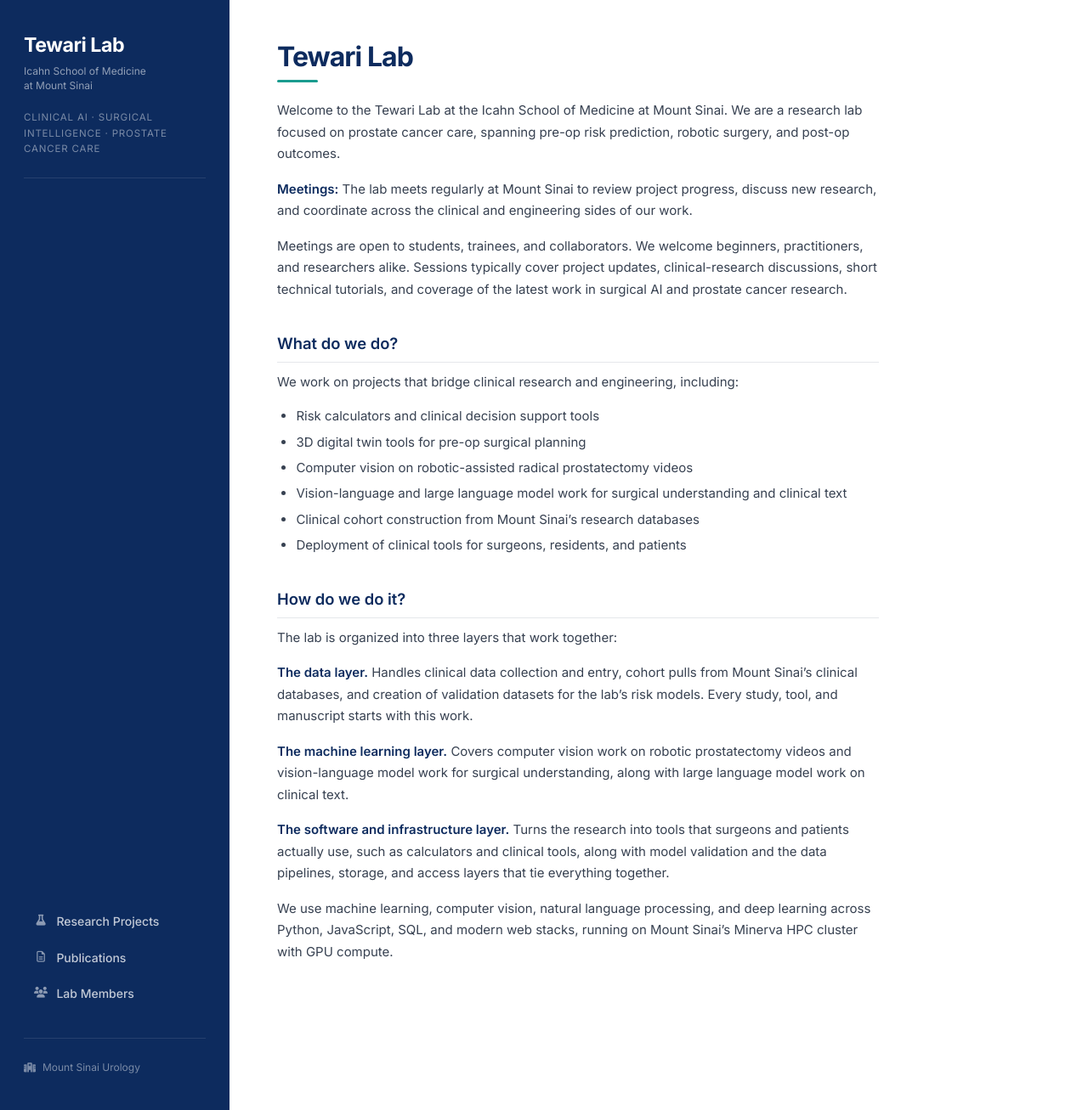
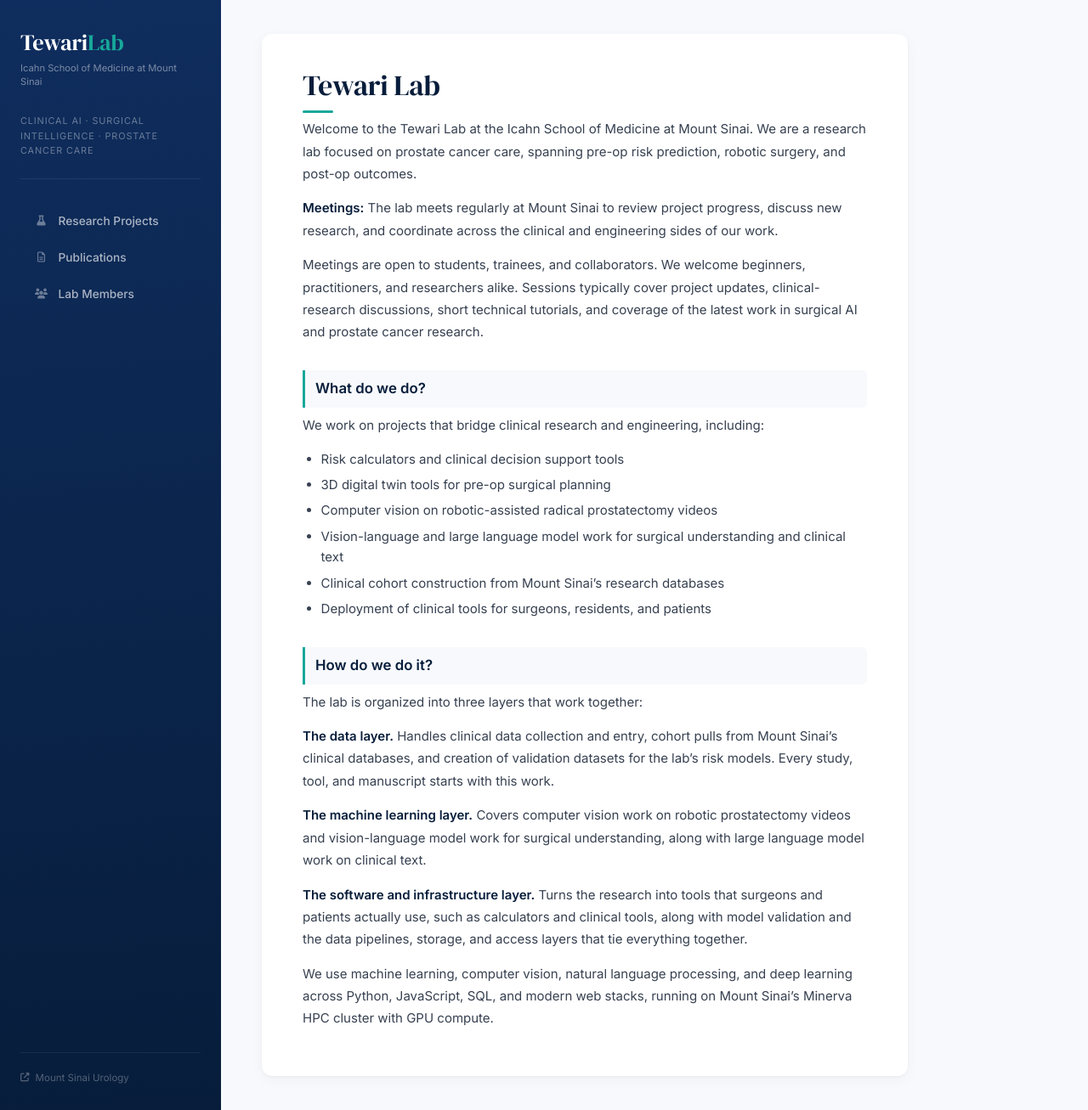
Before and after one commit to Urology-AI/urology-ai.github.io, a Jekyll site: the page built from index.md, in a window 1280 px wide and 1307 px high. Shown: the whole window at 85% size. Built offline with Jekyll 4.4.1, drawn with Linux system fonts in a browser that asks for light colours; our own code applies the rules of GitHub Pages for plain Markdown files.

Commit message:
Redesign: unique layout, DM Serif brand, teal accents, card content area

```diff
--- a/_layouts/default.html
+++ b/_layouts/default.html
@@ -7,35 +7,51 @@
     {% seo %}
     <link rel="preconnect" href="https://fonts.googleapis.com">
     <link rel="preconnect" href="https://fonts.gstatic.com" crossorigin>
-    <link href="https://fonts.googleapis.com/css2?family=Inter:wght@300;400;500;600;700&display=swap" rel="stylesheet">
+    <link href="https://fonts.googleapis.com/css2?family=Inter:wght@300;400;500;600;700&family=DM+Serif+Display&display=swap" rel="stylesheet">
     <link rel="stylesheet" href="https://cdnjs.cloudflare.com/ajax/libs/font-awesome/6.5.0/css/all.min.css">
     <link rel="stylesheet" href="{{ "/assets/css/style.css" | relative_url }}">
   </head>
   <body>
-    <div class="wrapper">
-      <header>
-        <div class="header-top">
-          <a class="site-title" href="{{ "/" | relative_url }}">{{ site.title }}</a>
-          <p class="site-tagline">Icahn School of Medicine<br>at Mount Sinai</p>
-          <p class="site-description">{{ site.description }}</p>
+    <div class="page-frame">
+
+      <aside class="sidebar">
+        <div class="sidebar-brand">
+          <a class="brand-name" href="{{ "/" | relative_url }}">Tewari<span>Lab</span></a>
+          <p class="brand-institution">Icahn School of Medicine at Mount Sinai</p>
         </div>
 
-        <nav>
-          <a href="{{ "/projects" | relative_url }}"><i class="fas fa-flask"></i> Research Projects</a>
-          <a href="{{ "/publications" | relative_url }}"><i class="far fa-file-alt"></i> Publications</a>
-          <a href="{{ "/people" | relative_url }}"><i class="fas fa-users"></i> Lab Members</a>
+        <div class="sidebar-description">
+          Clinical AI &middot; Surgical Intelligence &middot; Prostate Cancer Care
+        </div>
+
+        <nav class="sidebar-nav">
+          <a href="{{ "/projects" | relative_url }}">
+            <span class="nav-icon"><i class="fas fa-flask"></i></span>
+            Research Projects
+          </a>
+          <a href="{{ "/publications" | relative_url }}">
+            <span class="nav-icon"><i class="far fa-file-alt"></i></span>
+            Publications
+          </a>
+          <a href="{{ "/people" | relative_url }}">
+            <span class="nav-icon"><i class="fas fa-users"></i></span>
+            Lab Members
+          </a>
         </nav>
 
-        <div class="header-footer">
-          <a href="https://icahn.mssm.edu/research/urology" class="affiliation-link" target="_blank">
-            <i class="fas fa-hospital"></i> Mount Sinai Urology
+        <div class="sidebar-footer">
+          <a href="https://icahn.mssm.edu/research/urology" target="_blank" rel="noopener">
+            <i class="fas fa-external-link-alt"></i> Mount Sinai Urology
           </a>
         </div>
-      </header>
+      </aside>
 
-      <section>
-        {{ content }}
-      </section>
+      <main class="content">
+        <div class="content-inner">
+          {{ content }}
+        </div>
+      </main>
+
     </div>
   </body>
 </html>
--- a/assets/css/style.scss
+++ b/assets/css/style.scss
@@ -1,206 +1,231 @@
 ---
 ---
 
+/* ── Variables ───────────────────────────────────────── */
 :root {
-  --navy:   #0d2b5e;
-  --teal:   #1a9c8f;
-  --teal-light: #e8f7f5;
-  --text:   #1c1c2e;
-  --muted:  #6b7280;
-  --border: #e5e7eb;
-  --bg:     #ffffff;
-  --sidebar-width: 270px;
+  --navy:       #071d3b;
+  --navy-mid:   #0f2d5e;
+  --teal:       #18a89a;
+  --teal-dim:   rgba(24,168,154,0.15);
+  --text:       #1f2937;
+  --muted:      #6b7280;
+  --border:     #e5e7eb;
+  --bg-page:    #f7f9fc;
+  --bg-content: #ffffff;
+  --sidebar-w:  260px;
 }
 
 *, *::before, *::after { box-sizing: border-box; margin: 0; padding: 0; }
 
 body {
-  font-family: 'Inter', -apple-system, BlinkMacSystemFont, 'Segoe UI', sans-serif;
+  font-family: 'Inter', -apple-system, BlinkMacSystemFont, sans-serif;
+  background: var(--bg-page);
   color: var(--text);
-  background: var(--bg);
   line-height: 1.65;
   font-size: 15px;
 }
 
-/* ── Layout ──────────────────────────────────────────── */
-.wrapper {
+/* ── Page frame ──────────────────────────────────────── */
+.page-frame {
   display: flex;
   min-height: 100vh;
 }
 
 /* ── Sidebar ─────────────────────────────────────────── */
-header {
-  width: var(--sidebar-width);
+.sidebar {
+  width: var(--sidebar-w);
   flex-shrink: 0;
-  background: var(--navy);
-  color: #fff;
-  padding: 2.5rem 1.75rem;
+  background: linear-gradient(175deg, var(--navy-mid) 0%, var(--navy) 100%);
   display: flex;
   flex-direction: column;
+  padding: 2.25rem 1.5rem 1.75rem;
   position: sticky;
   top: 0;
   height: 100vh;
   overflow-y: auto;
 }
 
-.header-top { flex: 1; }
+/* Brand block */
+.sidebar-brand { margin-bottom: 0.6rem; }
 
-.site-title {
+.brand-name {
   display: block;
+  text-decoration: none;
+  font-family: 'DM Serif Display', Georgia, serif;
+  font-size: 1.65rem;
   color: #fff;
-  text-decoration: none;
-  font-size: 1.45rem;
-  font-weight: 700;
-  letter-spacing: -0.02em;
-  line-height: 1.2;
-  margin-bottom: 0.5rem;
+  letter-spacing: -0.01em;
+  line-height: 1.1;
 }
 
-.site-tagline {
-  font-size: 0.75rem;
-  color: rgba(255,255,255,0.55);
-  line-height: 1.4;
-  margin-bottom: 1.25rem;
+.brand-name span {
+  color: var(--teal);
+}
+
+.brand-institution {
+  font-size: 0.7rem;
+  color: rgba(255,255,255,0.45);
+  line-height: 1.45;
+  margin-top: 0.45rem;
   font-weight: 400;
 }
 
-.site-description {
-  font-size: 0.72rem;
-  color: rgba(255,255,255,0.45);
+/* Description pill */
+.sidebar-description {
+  font-size: 0.68rem;
+  color: rgba(255,255,255,0.38);
   text-transform: uppercase;
-  letter-spacing: 0.07em;
+  letter-spacing: 0.08em;
   line-height: 1.6;
-  margin-bottom: 2rem;
+  margin: 1.25rem 0 1.75rem;
   padding-bottom: 1.5rem;
-  border-bottom: 1px solid rgba(255,255,255,0.1);
+  border-bottom: 1px solid rgba(255,255,255,0.08);
 }
 
-nav {
+/* Nav */
+.sidebar-nav {
   display: flex;
   flex-direction: column;
-  gap: 2px;
+  gap: 1px;
+  flex: 1;
 }
 
-nav a {
-  color: rgba(255,255,255,0.75);
-  text-decoration: none;
-  font-size: 0.875rem;
-  font-weight: 500;
-  padding: 0.55rem 0.75rem;
-  border-radius: 7px;
+.sidebar-nav a {
   display: flex;
   align-items: center;
-  gap: 0.65rem;
-  transition: background 0.15s ease, color 0.15s ease;
+  gap: 0.7rem;
+  color: rgba(255,255,255,0.65);
+  text-decoration: none;
+  font-size: 0.855rem;
+  font-weight: 500;
+  padding: 0.6rem 0.8rem;
+  border-radius: 8px;
+  transition: background 0.15s, color 0.15s, border-color 0.15s;
+  border-left: 3px solid transparent;
 }
 
-nav a:hover {
-  background: rgba(255,255,255,0.1);
+.sidebar-nav a:hover {
+  background: rgba(255,255,255,0.07);
   color: #fff;
+  border-left-color: var(--teal);
 }
 
-nav a i {
-  width: 1rem;
+.nav-icon {
+  width: 1.1rem;
   text-align: center;
-  font-size: 0.8rem;
-  opacity: 0.7;
+  font-size: 0.75rem;
+  opacity: 0.6;
   flex-shrink: 0;
 }
 
-.header-footer {
-  margin-top: 2rem;
-  padding-top: 1.5rem;
-  border-top: 1px solid rgba(255,255,255,0.1);
+/* Footer link */
+.sidebar-footer {
+  margin-top: 1.75rem;
+  padding-top: 1.25rem;
+  border-top: 1px solid rgba(255,255,255,0.07);
 }
 
-.affiliation-link {
+.sidebar-footer a {
+  color: rgba(255,255,255,0.3);
+  text-decoration: none;
+  font-size: 0.72rem;
   display: flex;
   align-items: center;
-  gap: 0.5rem;
-  color: rgba(255,255,255,0.45);
-  text-decoration: none;
-  font-size: 0.75rem;
+  gap: 0.45rem;
   transition: color 0.15s;
 }
 
-.affiliation-link:hover { color: rgba(255,255,255,0.8); }
-.affiliation-link i { font-size: 0.7rem; }
+.sidebar-footer a:hover { color: rgba(255,255,255,0.65); }
+.sidebar-footer i { font-size: 0.65rem; }
 
 /* ── Main content ────────────────────────────────────── */
-section {
+.content {
   flex: 1;
-  padding: 3rem 3.5rem;
+  background: var(--bg-page);
   min-width: 0;
-  max-width: 820px;
+  padding: 2.5rem 3rem;
 }
 
-section h1 {
-  font-size: 2rem;
-  font-weight: 700;
-  color: var(--navy);
-  margin-bottom: 1.25rem;
-  letter-spacing: -0.03em;
-  line-height: 1.2;
+.content-inner {
+  background: var(--bg-content);
+  border-radius: 12px;
+  padding: 2.5rem 3rem;
+  max-width: 760px;
+  box-shadow: 0 1px 3px rgba(0,0,0,0.04), 0 4px 16px rgba(0,0,0,0.04);
 }
 
-section h1::after {
+/* ── Typography ──────────────────────────────────────── */
+.content-inner h1 {
+  font-family: 'DM Serif Display', Georgia, serif;
+  font-size: 2.1rem;
+  font-weight: 400;
+  color: var(--navy);
+  line-height: 1.2;
+  margin-bottom: 0.4rem;
+  letter-spacing: -0.01em;
+}
+
+.content-inner h1::after {
   content: '';
   display: block;
-  width: 48px;
+  width: 36px;
   height: 3px;
   background: var(--teal);
-  margin-top: 0.5rem;
+  margin-top: 0.6rem;
   border-radius: 2px;
 }
 
-section h2 {
-  font-size: 1.15rem;
+.content-inner h2 {
+  font-size: 1.05rem;
   font-weight: 600;
   color: var(--navy);
-  margin: 2.25rem 0 0.6rem;
-  padding-bottom: 0.4rem;
-  border-bottom: 1px solid var(--border);
+  margin: 2rem 0 0.5rem;
+  padding: 0.5rem 0.75rem;
+  background: var(--bg-page);
+  border-left: 3px solid var(--teal);
+  border-radius: 0 6px 6px 0;
 }
 
-section h3 {
-  font-size: 1rem;
+.content-inner h3 {
+  font-size: 0.95rem;
   font-weight: 600;
-  color: var(--navy);
-  margin: 1.5rem 0 0.4rem;
+  color: var(--navy-mid);
+  margin: 1.5rem 0 0.35rem;
 }
 
-section p {
+.content-inner p {
   color: #374151;
-  margin-bottom: 1rem;
-  line-height: 1.7;
+  margin-bottom: 0.9rem;
+  line-height: 1.75;
 }
 
-section ul, section ol {
-  padding-left: 1.4rem;
-  margin-bottom: 1rem;
+.content-inner ul,
+.content-inner ol {
+  padding-left: 1.35rem;
+  margin-bottom: 0.9rem;
 }
 
-section li {
-  margin-bottom: 0.4rem;
+.content-inner li {
   color: #374151;
-  line-height: 1.6;
+  margin-bottom: 0.35rem;
+  line-height: 1.65;
 }
 
-section strong {
+.content-inner strong {
   color: var(--navy);
   font-weight: 600;
 }
 
-section a {
+.content-inner em { color: var(--muted); }
+
+.content-inner a {
   color: var(--teal);
   text-decoration: none;
 }
 
-section a:hover { text-decoration: underline; }
+.content-inner a:hover { text-decoration: underline; }
 
-section em { color: var(--muted); }
-
-section hr {
+.content-inner hr {
   border: none;
   border-top: 1px solid var(--border);
   margin: 2rem 0;
@@ -216,19 +241,25 @@ section hr {
 
 /* ── Mobile ──────────────────────────────────────────── */
 @media (max-width: 800px) {
-  .wrapper { flex-direction: column; }
+  .page-frame { flex-direction: column; }
 
-  header {
+  .sidebar {
     width: 100%;
     height: auto;
     position: static;
     padding: 1.5rem;
   }
 
-  .site-description { margin-bottom: 1rem; padding-bottom: 1rem; }
+  .sidebar-nav { flex-direction: row; flex-wrap: wrap; gap: 4px; }
 
-  section {
-    padding: 1.75rem 1.25rem;
+  .sidebar-nav a { border-left: none; border-bottom: 2px solid transparent; }
+  .sidebar-nav a:hover { border-bottom-color: var(--teal); }
+
+  .content { padding: 1rem; }
+
+  .content-inner {
+    padding: 1.5rem;
+    border-radius: 8px;
     max-width: 100%;
   }
 }
```
